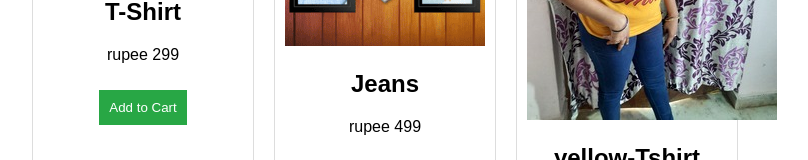
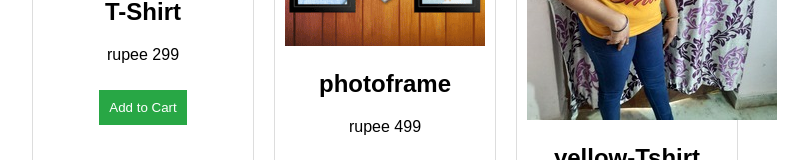
Before and after one commit to rajudruva2/serverless-frontend, a React (Create React App) app: page / in a window 1280 px wide. Shown: the part 304-464 px from the top of the page, without its empty margins (255-1063 px from the left). Built offline with nearby package versions, Linux system fonts and the light colour scheme.

Commit message:
Update App.js

```diff
--- a/src/App.js
+++ b/src/App.js
@@ -10,7 +10,7 @@ import sareeImage from "./assets/saree.jpg";
 
 const products = [
   { id: 1, name: "T-Shirt", price: 299, image: tshirtImage },
-  { id: 2, name: "Jeans", price: 499, image: jeansImage },
+  { id: 2, name: "photoframe", price: 499, image: jeansImage },
   { id: 3, name: "yellow-Tshirt", price: 1, image: sareeImage },
 ];
 
```
